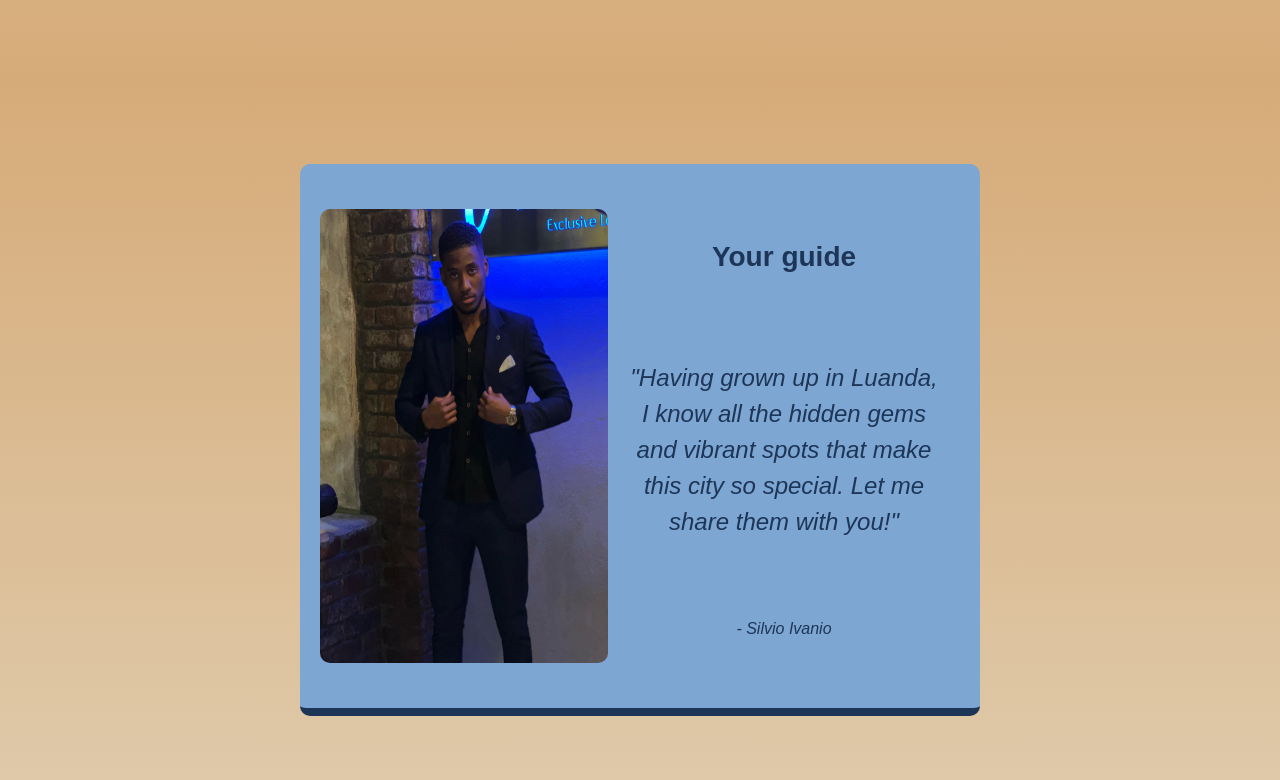
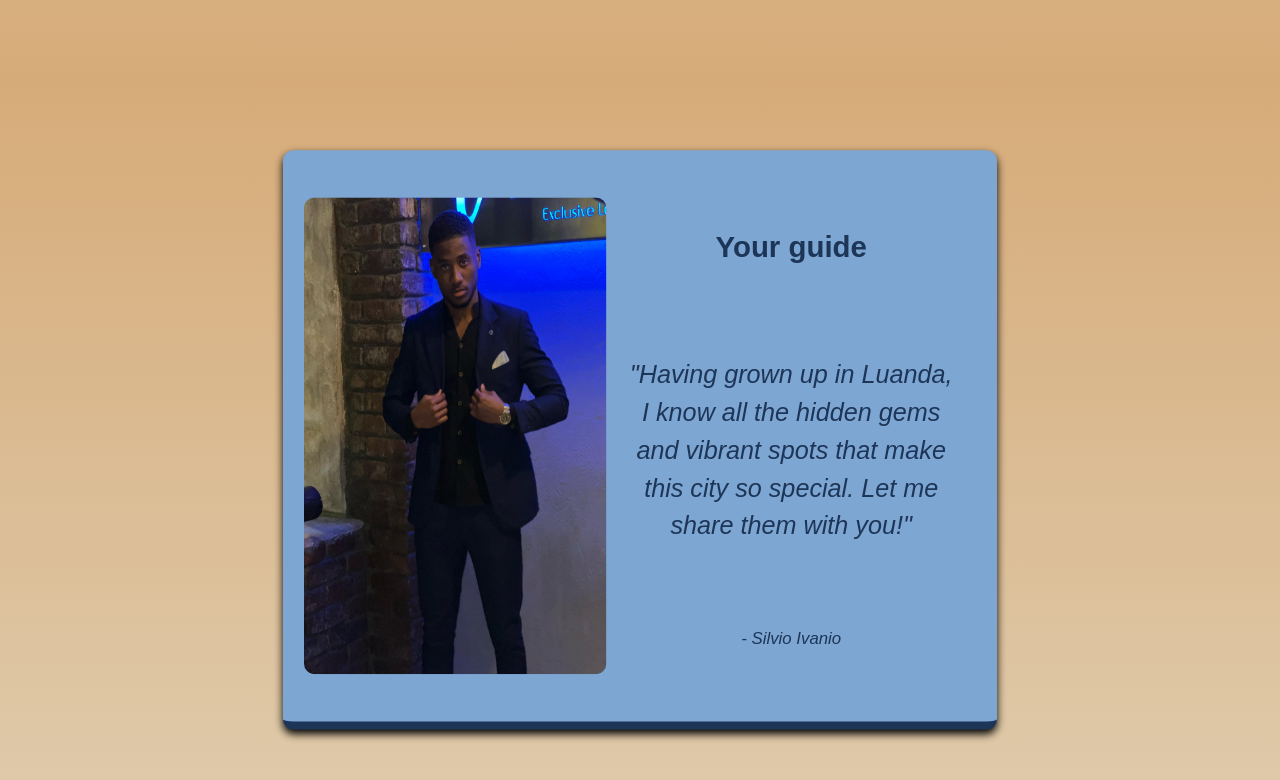
Before and after one commit to SilvioIvanio/hometown-homepage, a plain HTML site: page index.html in a window 1280 px wide. In both pictures the pointer is over the element 640 px from the left and 1800 px from the top of the page. Shown: the part 1360-2140 px from the top of the page. Drawn offline with Linux system fonts and the light colour scheme; a web font is replaced by a local one.

Commit message:
Add scale animation on hover

```diff
--- a/styles.css
+++ b/styles.css
@@ -93,6 +93,12 @@ header {
     border-bottom: 8px solid #1D3557;
 }
 
+#guide-container:hover {
+    transform: scale(1.05);
+    transition: 0.5s;
+    box-shadow: 0 4px 8px #000;
+}
+
 #guide-container img {
     width: 45%;
     height: 90%;
```
